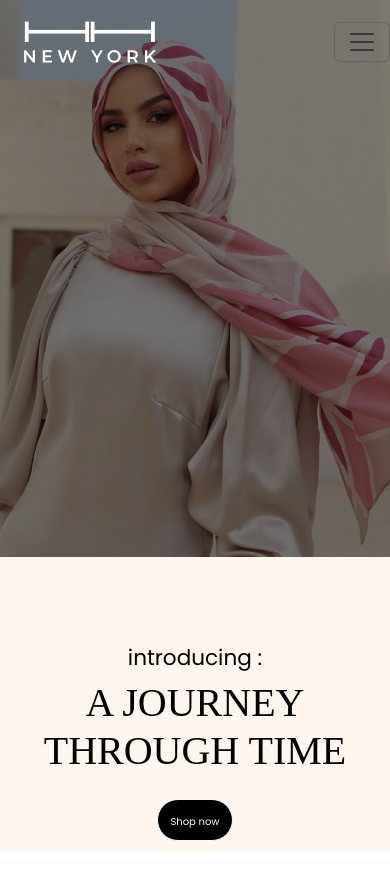
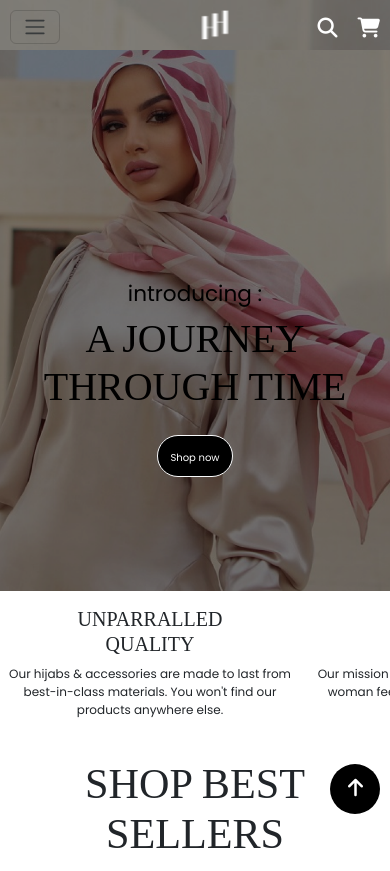
Before and after one commit to baba-alaya/hautehijabs, a plain HTML site: page index.html in a window 390 px wide. Shown: the top 871 px of the page. Drawn offline with nearby package versions, Linux system fonts and the light colour scheme; a web font is replaced by a local one.

Commit message:
doneandfinal

```diff
--- a/index.html
+++ b/index.html
@@ -24,20 +24,34 @@
         <div class="container-fluid haute-hijab w-100%">
             <div class="container hero-section  ">
                 <!-- hero-nav -->
-                <nav class="navbar navbar-expand-lg py-3">
+                <nav class="navbar navbar-expand-lg py-3" id="start">
                     <div class="container-fluid">
-                        <a class="navbar-brand  d-grid me-auto gap-2 ms-4" href="#">
-                            <img src="./images/HH.png" alt="">
-                            <img src="./images/NEW YORK.png" alt="">
+                        <a class="navbar-brand  " href="#">
+                            <div class="brand1 d-grid  gap-2 ms-4">
+                                <img src="./images/HH.png" alt="">
+                                <img src="./images/NEW YORK.png" alt="">
+                            </div>
+                            <div class="brand2">
+                                <img src="./images/HAUTE-09 (1).png" alt="">
+                            </div>
                         </a>
-                        <button class="navbar-toggler" type="button" data-bs-toggle="collapse"
+                        <button class="navbar-toggler ms-auto" type="button" data-bs-toggle="collapse"
                             data-bs-target="#navbarNavDropdown" aria-controls="navbarNavDropdown" aria-expanded="false"
                             aria-label="Toggle navigation">
-                            <span class="navbar-toggler-icon"></span>
+                            <span class="navbar-toggler-icon text-white"></span>
                         </button>
+                        <div class="response d-flex gx-5" >
+                        <li class="hoversearch">
+                            <a href=""><i class="fa-solid fa-magnifying-glass text-white fs-5 pt-2 gap-4 column-gap-4 "></i></a>
+                            <ul class="search">
+                                <li><input type="search"  placeholder="search" class="searchbtn"></li>
+                            </ul>
+                        </li>
+                        <li id="cart"><a href=""><i class="fa-solid fa-cart-shopping text-white fs-5 pt-2 column-gap-4"></i></a></li>
+                        </div>
                         <div class="collapse navbar-collapse" id="navbarNavDropdown">
                             <ul class="navbar-nav ms-auto">
-                                <li class="nav-item dropdown">
+                                <li class="nav-item dropdown mx-3 padding">
                                     <a class="nav-link dropdown-toggle text-white" href="#" role="button"
                                         data-bs-toggle="dropdown" aria-expanded="false">
                                         Featured
@@ -48,7 +62,7 @@
                                         <li><a class="dropdown-item" href="#">Something else here</a></li>
                                     </ul>
                                 </li>
-                                <li class="nav-item dropdown">
+                                <li class="nav-item dropdown mx-3">
                                     <a class="nav-link dropdown-toggle text-white " href="#" role="button"
                                         data-bs-toggle="dropdown" aria-expanded="false">
                                         Hijabs
@@ -59,7 +73,7 @@
                                         <li><a class="dropdown-item" href="#">Something else here</a></li>
                                     </ul>
                                 </li>
-                                <li class="nav-item dropdown">
+                                <li class="nav-item dropdown  mx-3">
                                     <a class="nav-link dropdown-toggle text-white" href="#" role="button"
                                         data-bs-toggle="dropdown" aria-expanded="false">
                                         Accessories
@@ -70,7 +84,7 @@
                                         <li><a class="dropdown-item" href="#">Something else here</a></li>
                                     </ul>
                                 </li>
-                                <li class="nav-item dropdown">
+                                <li class="nav-item dropdown mx-3">
                                     <a class="nav-link dropdown-toggle text-white" href="#" role="button"
                                         data-bs-toggle="dropdown" aria-expanded="false">
                                         Set & Gifts
@@ -81,20 +95,20 @@
                                         <li><a class="dropdown-item" href="#">Something else here</a></li>
                                     </ul>
                                 </li>
-                                <li class="nav-item dropdown">
+                                <li class="nav-item dropdown mx-3">
                                     <a class="nav-link text-white" href="#" role="button" data-bs-toggle="dropdown"
                                         aria-expanded="false">
                                         Blogs
                                     </a>
                                 </li>
                             </ul>
+
                             <form class="d-flex ms-auto gap-4" role="search">
-                                <span><a href=""><i
-                                            class="fa-solid fa-magnifying-glass text-white fs-5     pt-2"></i></a></span>
+                                <span><a href=""><i class="fa-solid fa-magnifying-glass text-white fs-5 pt-2"></i></a></span>
                                 <span><a href=""><i class="fa-solid fa-user text-white fs-5 pt-2"></i></a></span>
-                                <span><a href=""><i
-                                            class="fa-solid fa-cart-shopping text-white fs-5 pt-2"></i></a></span>
+                                <span><a href=""><i class="fa-solid fa-cart-shopping text-white fs-5 pt-2"></i></a></span>
                             </form>
+
                         </div>
                     </div>
                 </nav>
@@ -114,7 +128,7 @@
         </div>
 
         <!-- vision section -->
-        <div class="container vision ">
+        <div class="container vision  " id="end">
             <div class="d-flex text-center ">
                 <div class="col-4">
                     <header class=" lh-sm mt-3">UNPARRALLED <br> QUALITY</header>
@@ -236,9 +250,9 @@
         </div>
 
         <!-- shop by collection section -->
-        <div class="container shopcollection mt-5">
-            <h3 class=" text-center pt-2 pb-2 ">SHOP BY COLLECTION</h3>
-            <div class=" row row-gap-3 text-center d-flex justify-content-center align">
+        <div class="container shopcollection mt-5" >
+            <h3 class=" text-center pt-2 pb-2 " id="start">SHOP BY COLLECTION</h3>
+            <div class=" row git row-gap-3 text-center d-flex justify-content-center align">
                 <div class=" col-sm-12 col-md-6 col-xl-4 shop">
                     <div class="img-1   "><img src="./images/Jersey_1 1.png" alt="" class="rounded-top-pill"></div>
                     <p class="h6 pt-2 pt-2">Jersey Hijabs<span class="px-3"><i class="fa-solid fa-arrow-right"></i></span></p>
@@ -355,8 +369,8 @@
 
         <!-- footer -->
         <div class="container footer bg-dark text-white">
-            <div class="row d-flex justify-content-center mx-3 footer-header">
-                <div class="col-sm-3 mt-3">
+            <div class="  row d-flex justify-content-center  footer-header">
+                <div class="col-sm-3 mt-3 ">
                     <h5 class="pb-2">Community</h5>
                     <P><a href="">Rewards Program</a></P>
                     <P><a href="">Refer a Friend</a></P>
@@ -411,19 +425,19 @@
                 </div>
             </div>
 
-            <div class="underline"></div>
+            <div class="underline me-3"></div>
 
             <div class="row mt-3">
-                <div class="col-sm-3 ms-4 mt-3">
-                    <p class="country">country/Region</p>
+                <!-- <div class="col-sm-3 ms-4 mt-3">
+                    <p class="country text-white">country/Region</p>
                     <select class="form-select mb-5" aria-label="Default select example">
                         <option selected>NIGERIA(USD$)</option>
                         <option value="1">USA(USD$)</option>
                         <option value="2">INDIA(RUPEE)</option>
                         <option value="3">UK(POUNDS)</option>
                     </select>
-                </div>
-                 <!-- <div class="col-sm-6 d-flex gap-1  mt-5 atm">
+                </div> -->
+                  <!-- <div class="row d-flex gap-1  mt-5 atm">
                     <div class="img-card"><img src="./images/image 2.png" alt=""></div>
                     <div class="img-card"><img src="./images/image 3.png" alt=""></div>
                     <div class="img-card"><img src="./images/image 4.png" alt=""></div>
@@ -441,6 +455,11 @@
                 <p class="remark text-center">Tutor : white coode</p>
             </div>
         </div>
+       <a href="#start">
+        <div class="takeup">
+            <div class="takeupbtn"><span><i class="fa-solid fa-arrow-up"></i></span></div>
+        </div>
+       </a>
     </div>
 
 
--- a/style.css
+++ b/style.css
@@ -3,8 +3,35 @@
     margin: 0%;
     box-sizing: border-box;
     /* border: 1px solid red; */
+    list-style: none;
+
 }
+.takeup {
+    width: 50px;
+    height: 50px;
+    background-color: black;
+    border-radius: 100%;
+    display: none;
+}
+.search {
+    display: none;
+}
+li .fa-cart-shopping {
+    display: none;
 
+}
+li .fa-magnifying-glass {
+    display: none;
+}
+.response a {
+    text-decoration: none;
+}
+.takeupbtn span i {
+    padding-left: 18px;
+    margin-top: 14px;
+    font-size: 20px;
+    color: white;
+}
 .container, .container-fluid, .container-lg, .container-md, .container-sm, .container-xl, .container-xxl {
     width: 100%;
     padding-right: calc(var(--bs-gutter-x) * 0) !important;
@@ -139,6 +166,12 @@ input.input {
 }.form-select {
     width: 60%;
 }
+.brand2 img {
+    display: none;
+}
+.response span {
+    display: none;
+}
 @media screen and (max-width:920px) {
     .footer .footer-header div.col-sm-3 h5 {
         font-size: 15px ;
@@ -164,13 +197,10 @@ input.input {
         .story {
             display: block;
         }
-     .introduction {
+      .introduction {
       font-family: 'Poppins', sans-serif;
       font-weight: 300;
-      margin-top: 56vh !important;
       width: 100% !important;
-      background-color: #FFF7EF;
-      padding-top: 20px;
         }
         .introduction h6 {
             display: none;
@@ -189,9 +219,9 @@ input.input {
             font-family: 'Poppins', sans-serif;
             padding-top: 20px;
         }
-         .vision {
-            padding-top:35vh;
-        }
+         /* .vision {
+            padding-top:50vh;
+        } */
         .vision p{
             font-size: 12px;
         }
@@ -226,8 +256,7 @@ input.input {
             font-style: normal;
             font-weight: 400;
             font-size: 5vh;
-            margin: auto;
-            margin-left: 20px !important;
+
         }
         .story-text {
             margin-right:auto ;
@@ -263,6 +292,19 @@ input.input {
             font-size: 5vh;
             margin: auto;
             margin-left: 20px !important;
+        }
+        .brand2 img {
+            display: block;
+            width: 30px;
+            height: 30px;
+            position: absolute;
+            top: 10px;
+            right: 160px;
+        }
+        .navbar-toggler {
+            position: absolute;
+            top: 10px;
+            left: 10px;
         }
         .img-3 img {
             width: 98%;
@@ -341,6 +383,87 @@ input.input {
             font-size: 15px;
             padding-left: 30px;
         }
+        .brand1 img {
+            display: none;
+        }
+        form span{
+            display: none;
+        }
+        .response li {
+       display: flex;
+       gap: 20px;
+       color: black;
+
+        }
+        .response {
+       display: flex;
+       position: absolute;
+       right: 10px;
+       top: 10px;
+       gap: 20px;
+       color: black;
+        }
+        .navbar {
+            width: 100%;
+            height: 50px;
+            background-image: url(./images/20220821_135409\ 1.png);
+        }
+        .footer-header .col-sm-3 {
+            padding-left: 40px;
+        }
+        .takeup {
+            display: block;
+            position: fixed;
+            bottom: 30px;
+            right: 10px;
+        }
+        .nav-item .nav-link {
+            font-family: 'Poppins', sans-serif;
+        }
+        .navbar-toggler-icon {
+            display: inline-block;
+            width: 1.2em;
+            height: 1.2em;
+            vertical-align: middle;
+            background-image: var(--bs-navbar-toggler-icon-bg);
+            background-repeat: no-repeat;
+            background-position: center;
+            background-size: 100%;
+        }
+        .search {
+            display: none;
+        }
+        .searchbtn {
+            border-radius: 10px;
+        }
+        .hoversearch:hover .search {
+            display: block;
+            margin-top: 20px;
+            position: absolute;
+            right:20px;
+            top: 30px;
+            border-radius: 20px;
+        }
+        .searchbtn::placeholder {
+            padding-left: 10px;
+        }
+        li .fa-cart-shopping {
+            display: block;
+
+        }
+        li a .fa-cart-shopping {
+            display: block;
+
+
+        }
+        li .fa-magnifying-glass {
+            display: block;
+        }
+        .padding {
+            margin-top: 15px;
+        }
+
+
 
 
 
```
Also changed, not shown: images/HAUTE-09 (1).png (added).
